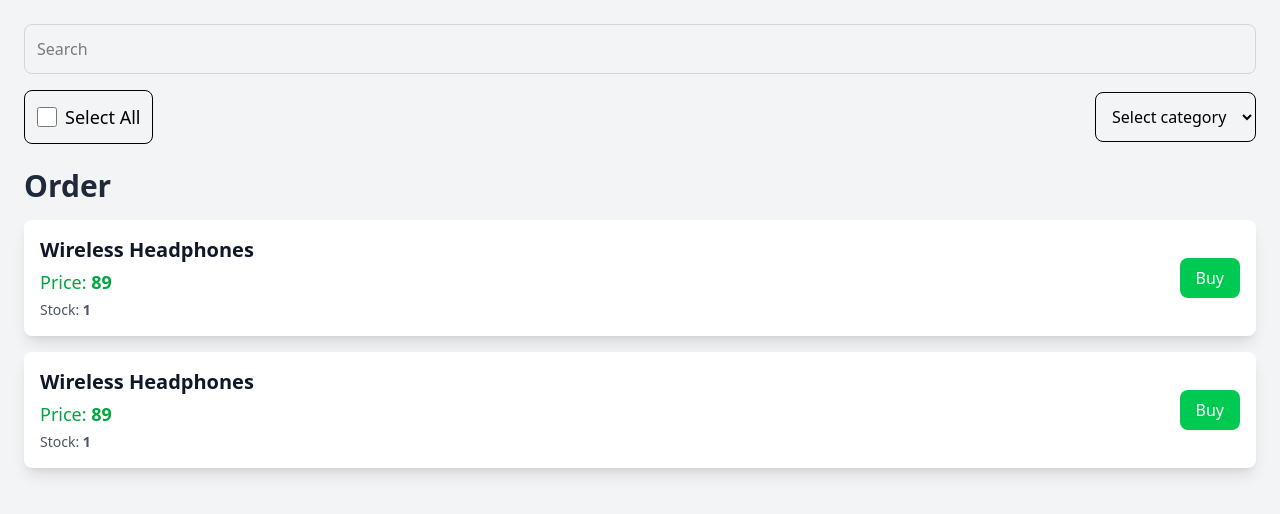
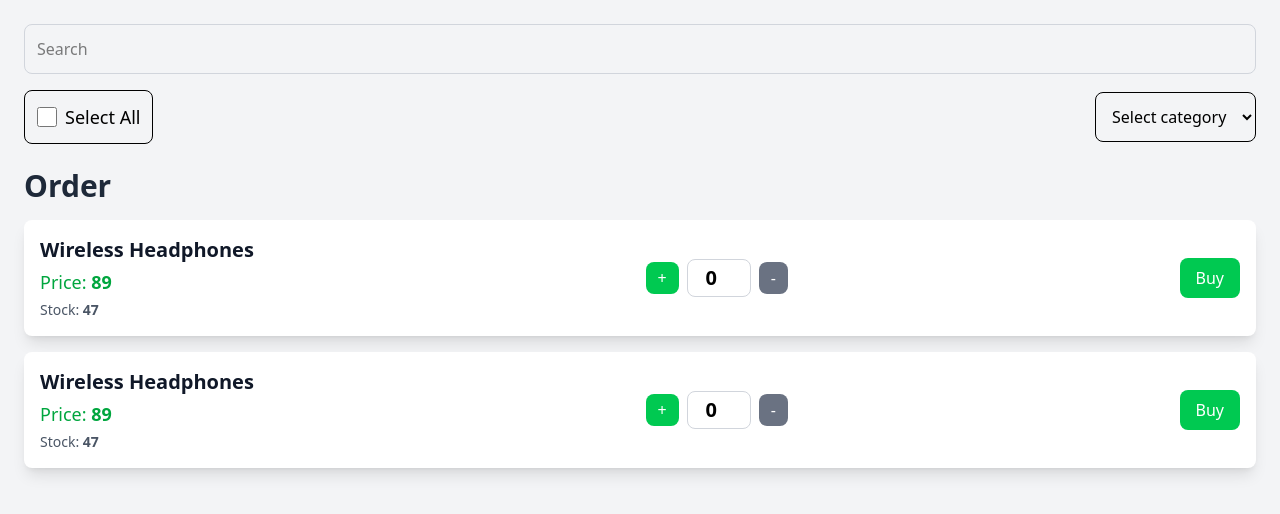
Before and after one commit to P4warit06/PROJECT2-SEC-1-Kittiphop.vue, a Vue app: page /user-carts in a window 1280 px wide. Shown: the top 514 px of the page. Built offline with nearby package versions, Linux system fonts and the light colour scheme; data requests are answered from the project's data file.

Commit message:
009-[update] finish feature addTocart()

```diff
--- a/data/db.json
+++ b/data/db.json
@@ -6,7 +6,7 @@
       "category": "Electronics",
       "price": 89.99,
       "status": "Active",
-      "stock": 48,
+      "stock": 47,
       "image": "/placeholder.svg?height=200&width=200",
       "description": "High-quality wireless headphones with noise cancellation"
     },
@@ -74,7 +74,7 @@
       "category": "Electronics",
       "price": 89.99,
       "status": "Active",
-      "stock": 49,
+      "stock": 47,
       "image": "/placeholder.svg?height=200&width=200",
       "description": "High-quality wireless headphones with noise cancellation"
     },
@@ -84,7 +84,7 @@
       "category": "Electronics",
       "price": 89.99,
       "status": "Active",
-      "stock": 48,
+      "stock": 47,
       "image": "/placeholder.svg?height=200&width=200",
       "description": "High-quality wireless headphones with noise cancellation"
     }
--- a/src/components/UserCartList.vue
+++ b/src/components/UserCartList.vue
@@ -5,18 +5,18 @@ import { ref, onMounted } from 'vue';
 import { getItems } from '@/libs/fetchUtils';
 
 const carts = ref([])
+const quantity = ref(0)
 onMounted(async () => {
     carts.value = await getItems(`${import.meta.env.VITE_APP_URL}/carts`)
-    carts.value.forEach((cart) => cart.stock = 1)
+    carts.value.map((product) => {return{...product, quantity:0}})
+    console.log(carts.value);
+
 })
-
-
 
 </script>
 
 <template>
    <div class="p-6 bg-gray-100 min-h-screen">
-    <!-- Search Section -->
     <div class="flex flex-col justify-between items-center mb-6">
         <div class="w-full">
             <input type="text" placeholder="Search" class="w-full p-3 border border-gray-300 rounded-lg focus:outline-none focus:ring-2 focus:ring-blue-500" />
@@ -49,6 +49,17 @@ onMounted(async () => {
                     <span class="text-lg text-green-600">Price: <span class="font-bold">{{ yourProduct.price | currency }}</span></span>
                     <span class="text-sm text-gray-600">Stock: <span class="font-semibold">{{ yourProduct.stock }}</span></span>
                 </div>
+                <div class="flex justify-center items-center space-x-2">
+                    <div>
+                        <button class="px-3 py-1 bg-green-500 text-white rounded-lg hover:bg-green-600 transition duration-300 cursor-pointer">+</button>
+                    </div>
+                    <div>
+                        <input type="number" v-model="quantity" class="w-16 border border-gray-300 rounded-lg px-3 py-1 text-center text-xl font-semibold bg-white">
+                    </div>
+                    <div>
+                        <button class="px-3 py-1 bg-gray-500 text-white rounded-lg hover:bg-gray-600 transition duration-300 cursor-pointer">-</button>
+                    </div>
+                </div>
                 <div class="flex items-center space-x-2">
                     <button class="px-4 py-2 bg-green-500 text-white rounded-lg hover:bg-green-600 transition duration-200">Buy</button>
                 </div>
--- a/src/components/UserProductManager.vue
+++ b/src/components/UserProductManager.vue
@@ -20,11 +20,7 @@ const addProductToCart = async (product) => {
     try {
         currentProduct.value = await getItemById(`${import.meta.env.VITE_APP_URL}/products`, product.id)
         if (currentProduct.value && currentProduct.value.stock > 0) {
-            currentProduct.value.stock--
             const addCart = await addItem(`${import.meta.env.VITE_APP_URL}/carts`, currentProduct.value)
-            const updateProduct = await editItem(`${import.meta.env.VITE_APP_URL}/products`, currentProduct.value.id, currentProduct.value)
-            const findIndexProduct = myProducts.value.findIndex((product) => product.id === updateProduct.id)
-            myProducts.value.splice(findIndexProduct, 1, updateProduct)
             if (addCart) {
               myCarts.value.push(addCart)
             }
```
